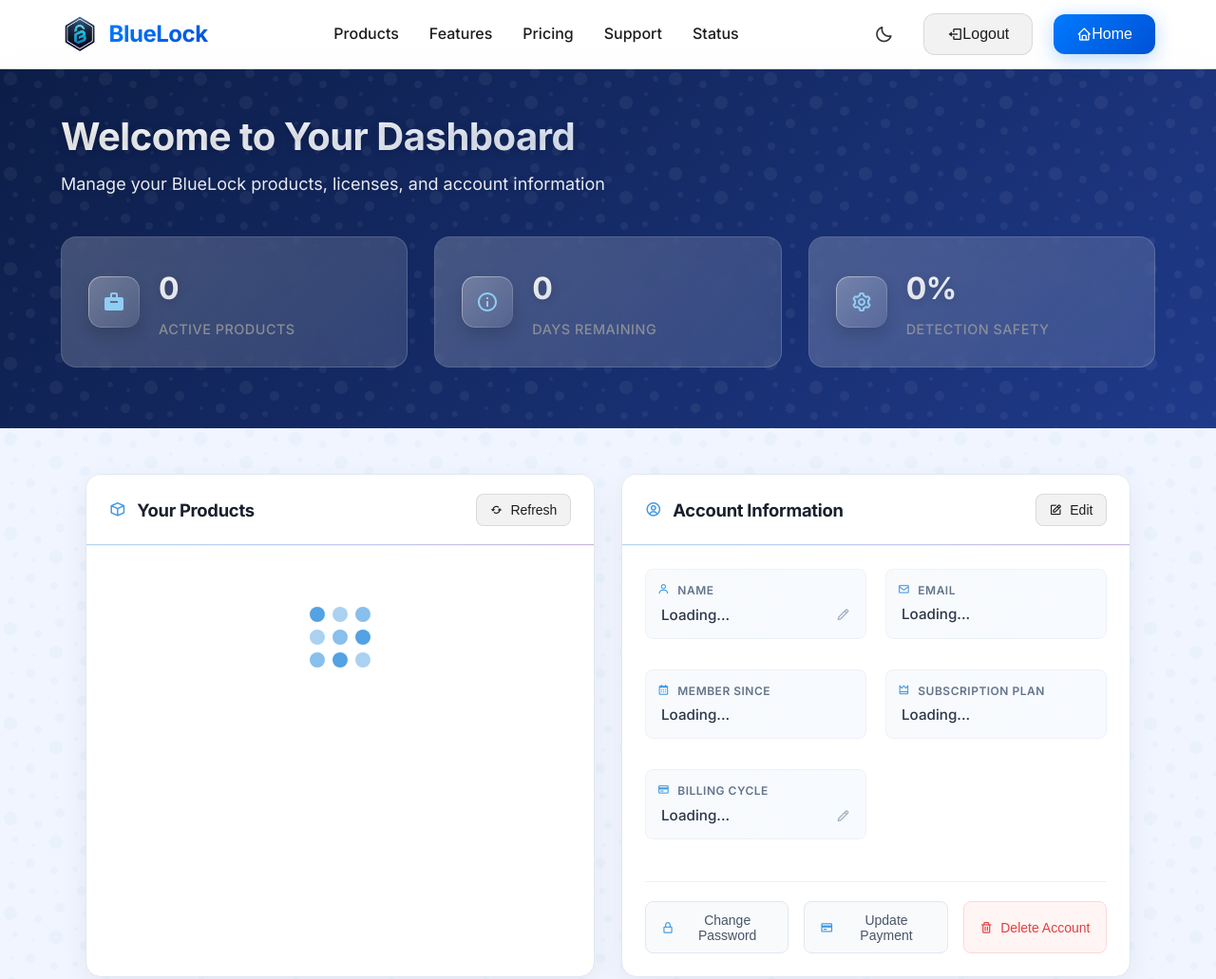
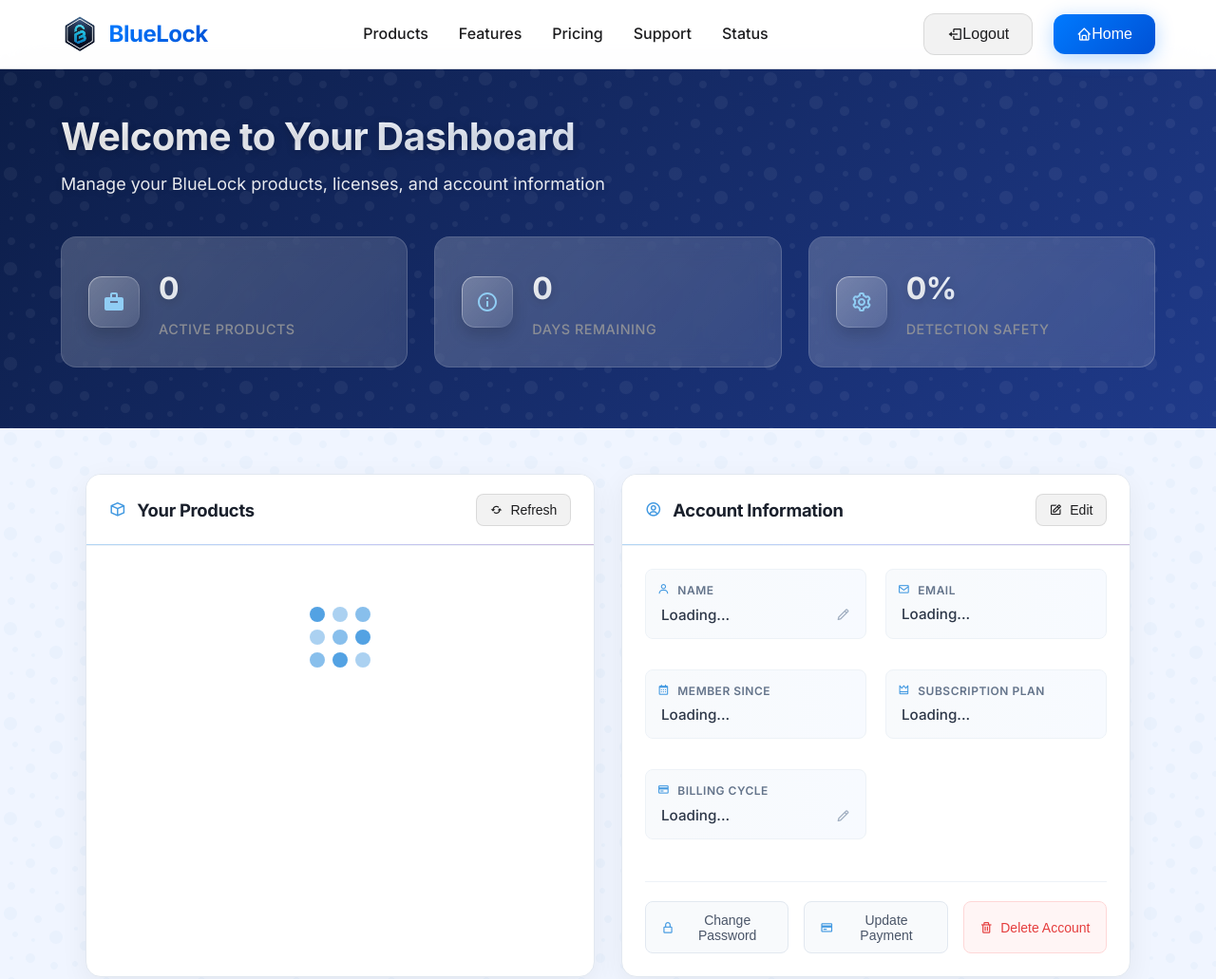
Before and after one commit to devvnr6/bluelock, a plain HTML site: page dashboard/index.html in a window 1280 px wide. Shown: the top 1031 px of the page at 95% size. Drawn offline with nearby package versions, Linux system fonts and the light colour scheme.

```diff
--- a/dashboard/index.html
+++ b/dashboard/index.html
@@ -8,7 +8,6 @@
   <link rel="stylesheet" href="../styles.css" />
   <link rel="stylesheet" href="dashboard.css" />
   <link rel="stylesheet" href="components.css" />
-  <link rel="stylesheet" href="dark-mode.css" />
   <link rel="stylesheet" href="https://cdn.jsdelivr.net/npm/boxicons@2.1.4/css/boxicons.min.css" />
   <link rel="preconnect" href="https://fonts.googleapis.com" />
   <link rel="preconnect" href="https://fonts.gstatic.com" crossorigin />
@@ -30,9 +29,6 @@
         <a href="/status/">Status</a>
       </div>
       <div class="nav-cta">
-        <button id="darkModeToggle" class="btn-icon" data-tooltip="Toggle Dark Mode">
-          <i class='bx bx-moon'></i>
-        </button>
         <button class="btn-secondary" onclick="logout()">
           <i class='bx bx-log-out'></i> Logout
         </button>
```
